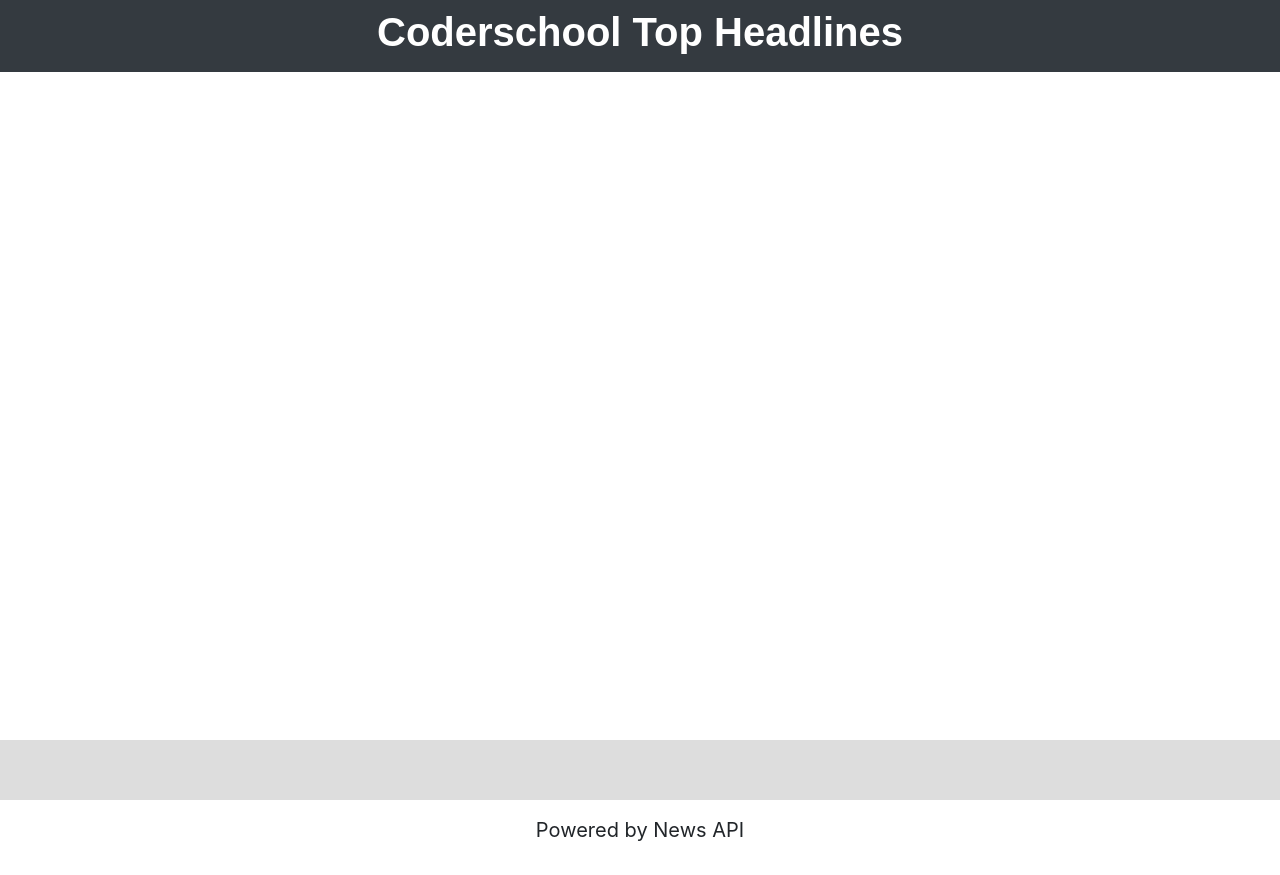
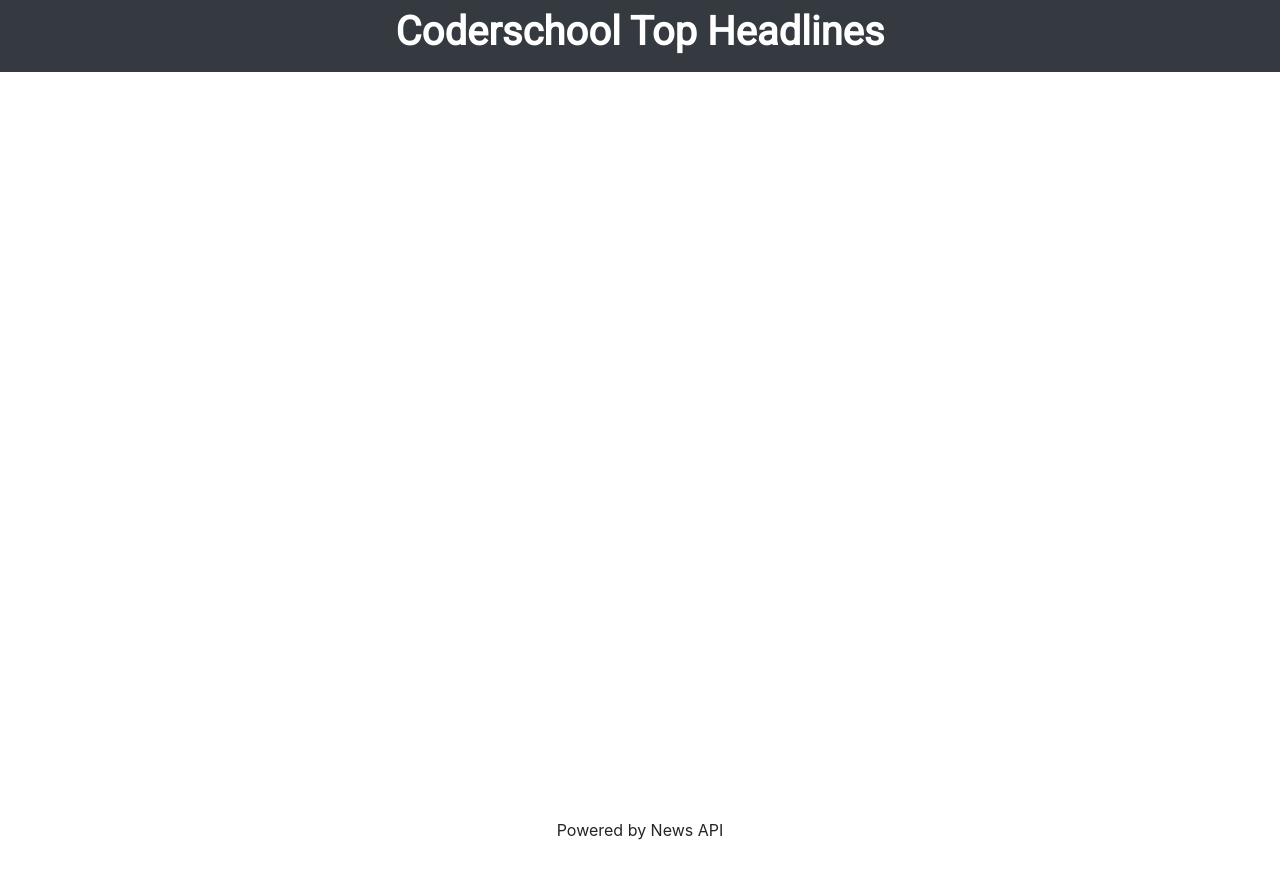
Before and after one commit to jikimfx/week3-wednesday, a plain HTML site: page index.html in a window 1280 px wide. Drawn offline with nearby package versions, Linux system fonts and the light colour scheme; no server answers.

Commit message:
Footer attribute

```diff
--- a/css/style.css
+++ b/css/style.css
@@ -6,7 +6,7 @@ html {
 
 body {
     margin-bottom: 60px;
-    font-size: 20px;
+    font-size: 16px;
 }
 
 .footer {
@@ -15,12 +15,11 @@ body {
     width: 100%;
     height: 60px;
     line-height: 60px;
-    background-color: #ddd;
 }
 
 body .container {
     padding: 60px 15px 15px;
- }
+}
 
 .footer .container {
     padding-right: 15px;
@@ -32,7 +31,7 @@ body .container {
     color: #fff;
     text-align: center;
     width: 100%;
-    font-family: 'Orbitron', sans-serif;
+    font-family: 'Roboto', sans-serif;
     font-weight: 700;
 }
 
@@ -71,7 +70,7 @@ article a.btn-more:hover {
 article h2 a {
     color: #0e2f44;
     transition: 0.4s;
-    font-family: 'Rajdhani', sans-serif;
+    font-family: 'Roboto', sans-serif;
     font-weight: 600;
     font-size: 1.75rem;
 }
```
